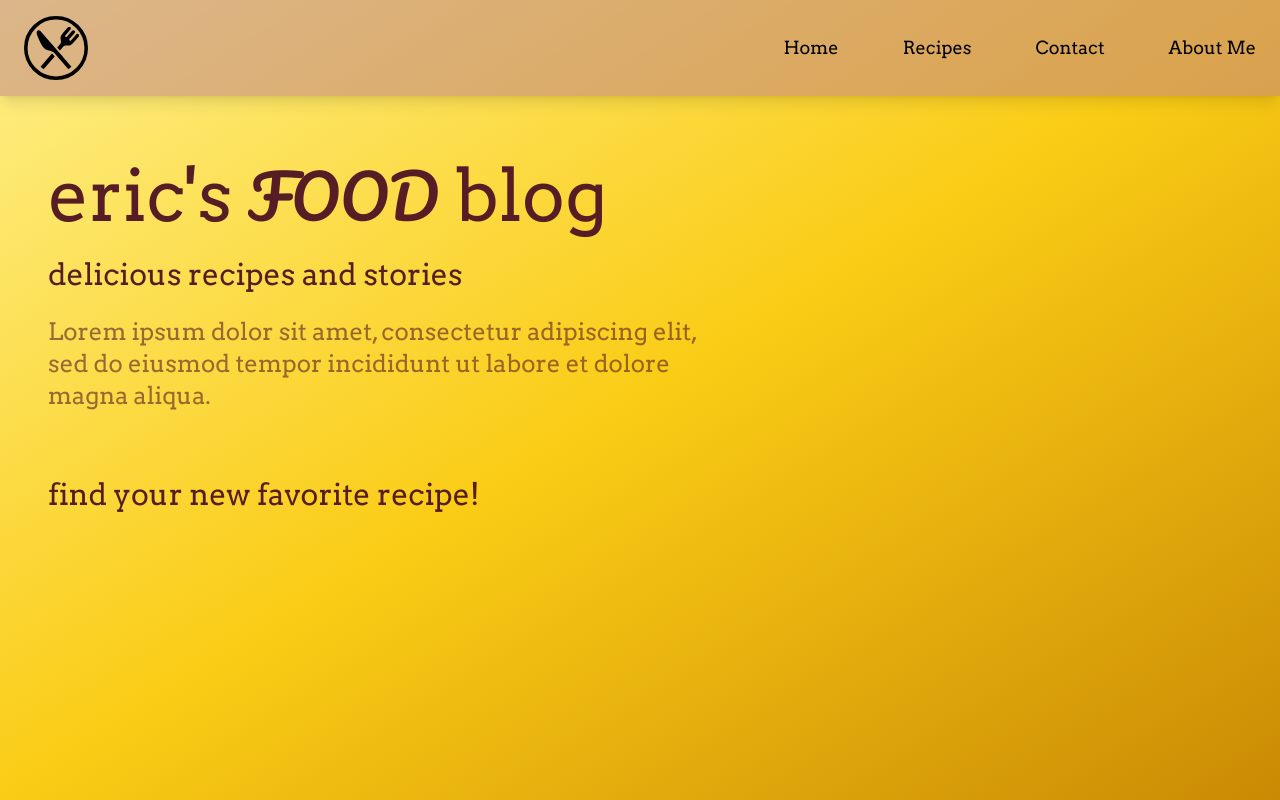
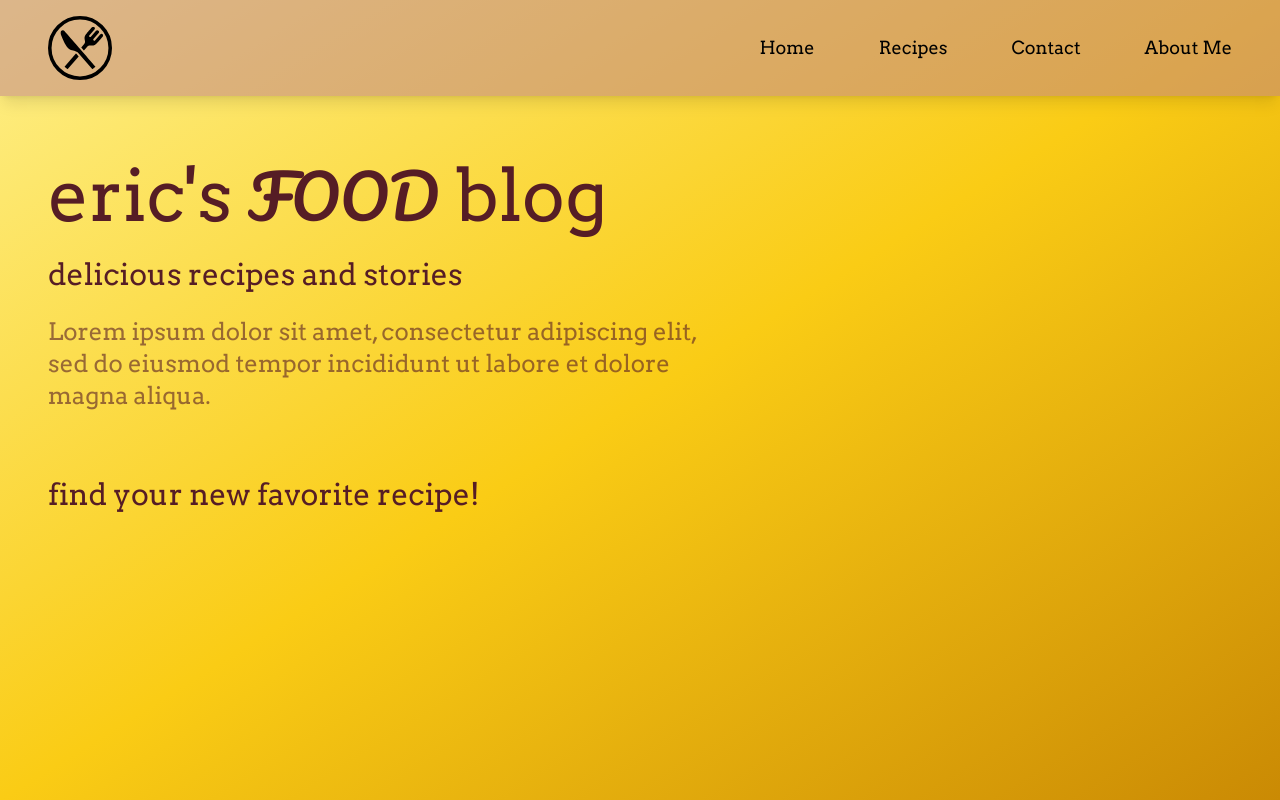
Before and after one commit to EricTheHoff/responsive_layout, a React (Vite) app: page / in a window 1280 px wide. Built offline with nearby package versions, Linux system fonts and the light colour scheme.

Commit message:
Fixed header logo to align with header margins.

```diff
--- a/src/components/navbar/Navbar.jsx
+++ b/src/components/navbar/Navbar.jsx
@@ -13,7 +13,7 @@ const Navbar = () => {
     <div>
       {!showMobileMenu ? // Checking if mobile menu is not expanded
         <div className='flex justify-between w-full h-20 bg-puce-100 shadow-lg lg:h-24'>
-          <img className='w-8 ml-4 transition-transform md:w-12 lg:w-16 lg:ml-6 lg:cursor-pointer lg:hover:scale-110' src={logo} alt='home'/>
+          <img className='w-8 ml-4 transition-transform md:w-12 lg:w-16 lg:ml-12 lg:cursor-pointer lg:hover:scale-110' src={logo} alt='home'/>
           {!isPC ? // Checking if the mobile menu icon should be shown.
             <img
               className='h-8 mr-4 self-center md:h-12'
@@ -22,7 +22,7 @@ const Navbar = () => {
               alt='menu'
             />
           : // If the mobile menu icon shouldn't be shown, render a list of nav-options
-            <nav className='flex gap-16 self-center mr-6'>
+            <nav className='flex gap-16 self-center mr-12'>
               {navbarOptions.map((el, idx) => {
                 return (
                   <a key={idx} className='font-arvo text-lg cursor-pointer transition-transform hover:scale-110' href='#'>{el}</a>
```
